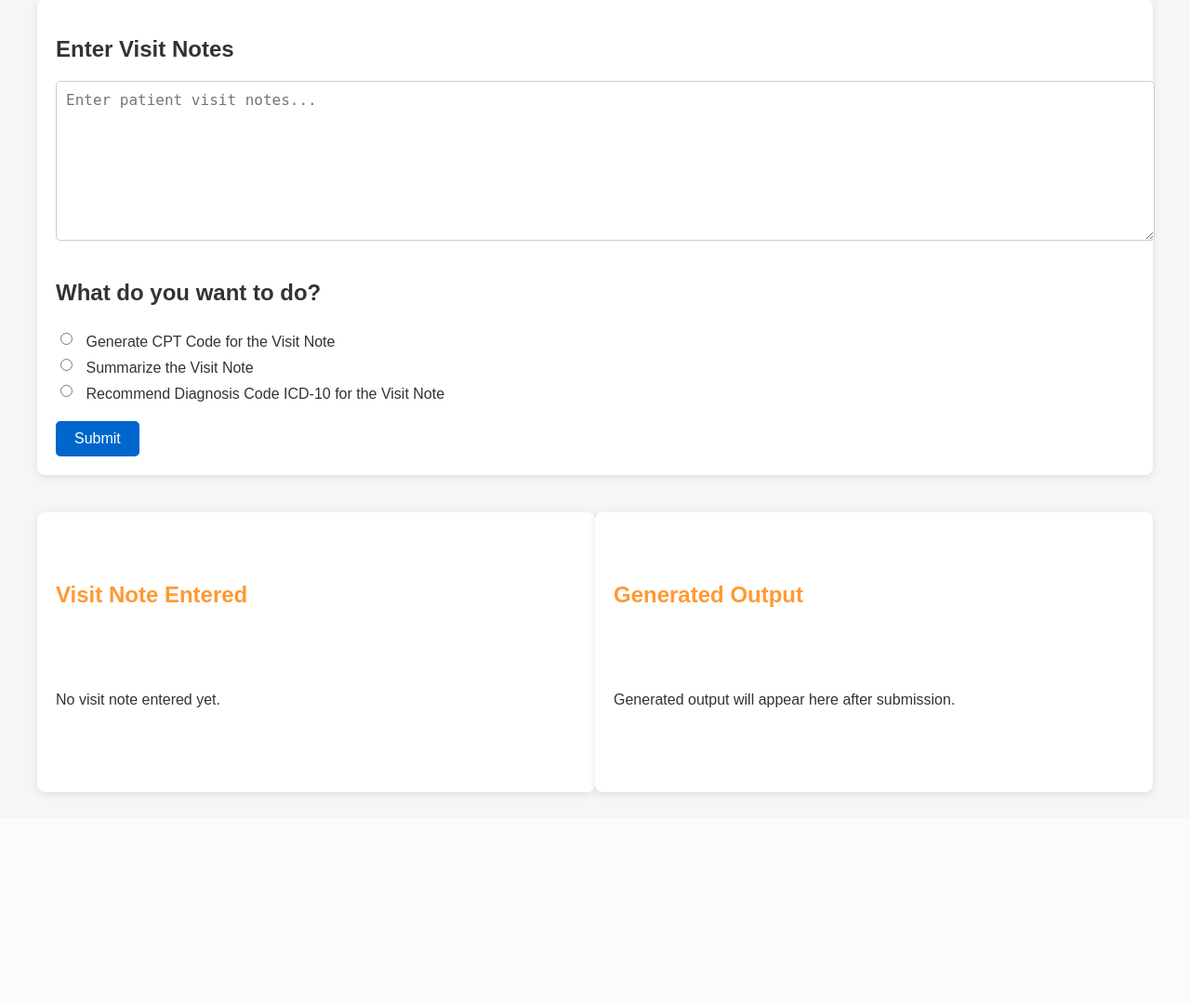
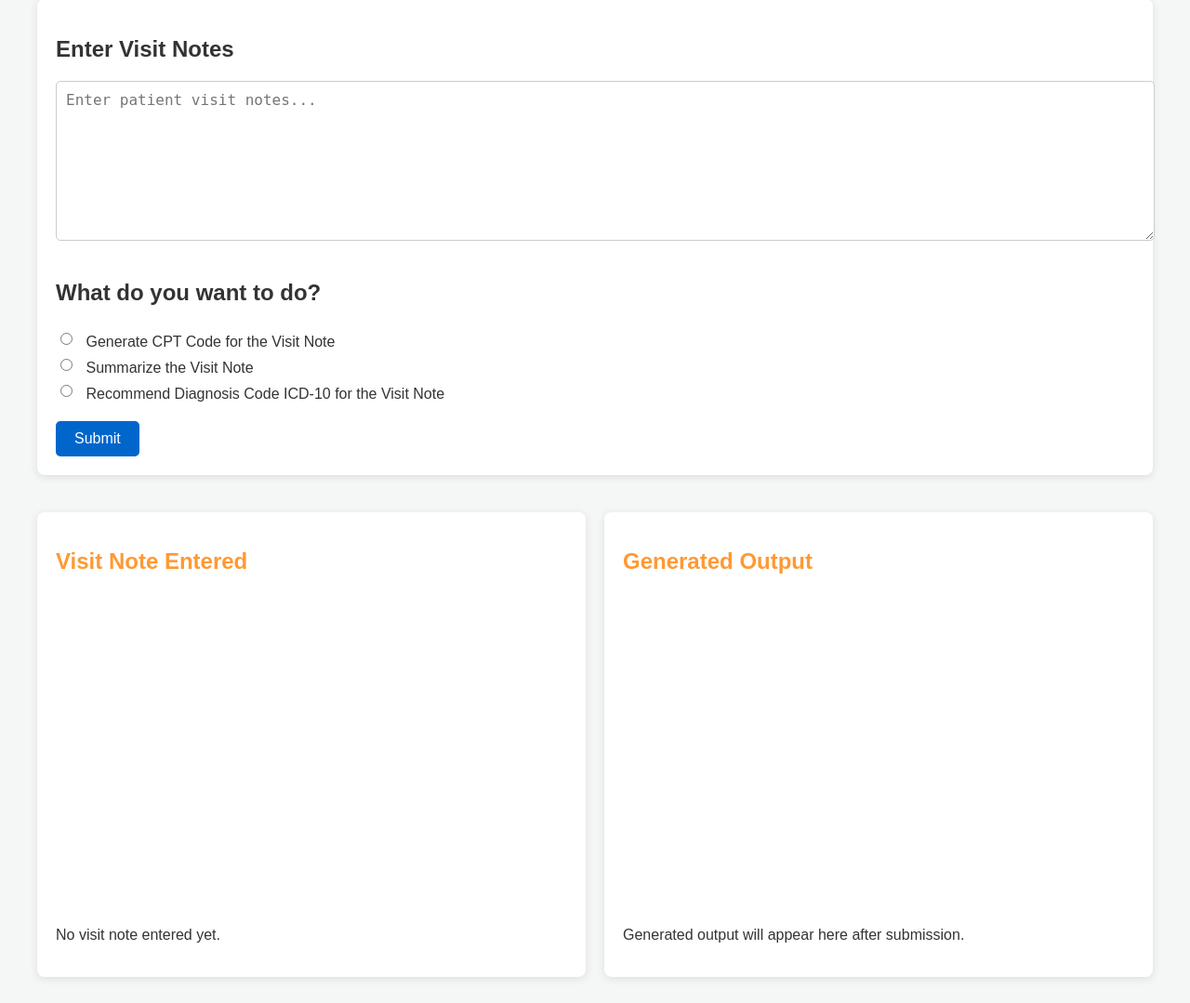
Before and after one commit to codekunoichi/clinical_insights_ai, a FastAPI app: page /form in a window 1280 px wide. Shown: the part 101-1180 px from the top of the page at 93% size. Before the commit the page ends 958 px from the top, so only its background shows below. Run offline with FastAPI, Linux system fonts and the light colour scheme; parts of the project's set-up code (start-up, migrations or seed data) failed here and were passed over.

Commit message:
fix the css for box layout

```diff
--- a/app/templates/static/styles.css
+++ b/app/templates/static/styles.css
@@ -58,13 +58,26 @@ input[type="radio"] {
 .split-container {
     display: flex;
     justify-content: space-between;
+    gap: 20px; /* Adjust the gap between the boxes */
+    min-height: 300px; /* Set a minimum height for the container */
+    height: calc(100vh - 300px); /* Dynamic height adjustment based on the viewport */
 }
 
 .box {
     width: 48%;
-    white-space: pre-wrap;
-    overflow-y: auto;
-    max-height: 300px;
+    padding: 20px;
+    border-radius: 8px;
+    box-shadow: 0 2px 10px rgba(0, 0, 0, 0.1);
+    background-color: #fff;
+    min-height: 300px; /* Set minimum height for the boxes */
+    overflow: auto; /* Still allow scrolling if content exceeds the box height */
+}
+
+.output-box {
+    flex-grow: 1;
+    display: flex;
+    flex-direction: column;
+    justify-content: space-between;
 }
 
 .output-box h2 {
```
